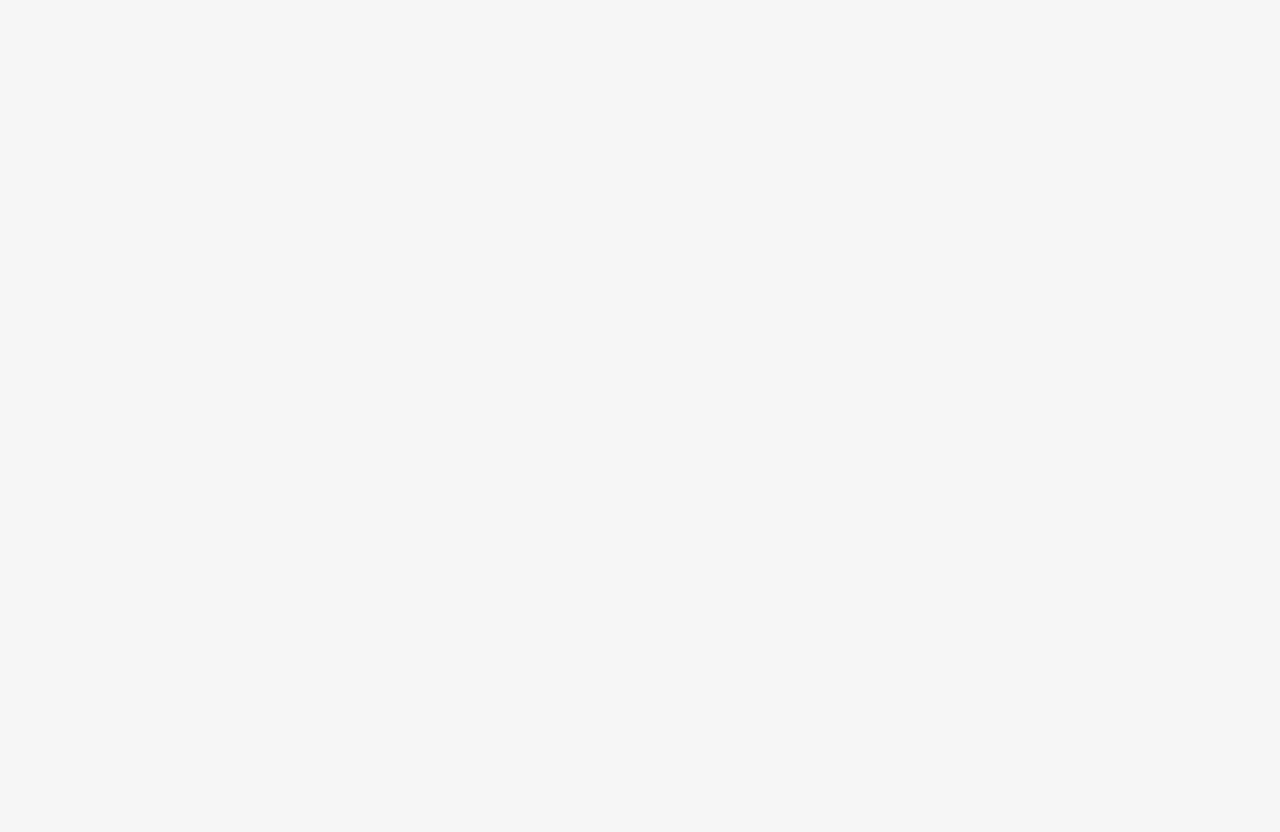
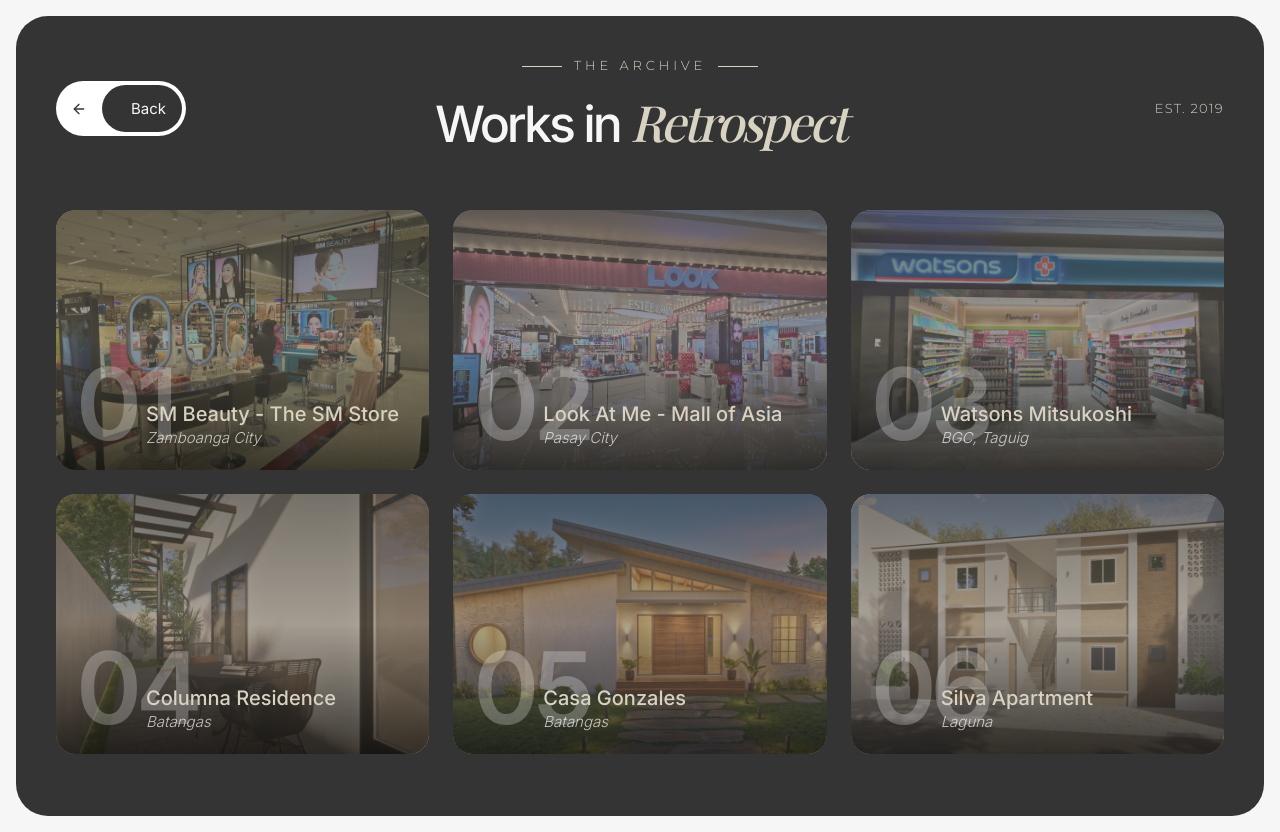
Before and after one commit to alleahbayas/architectural-portfolio, a React (Vite) app in the folder client/: page /archive in a window 1280 px wide. Before the commit this address had no page. Before the commit the page ends 800 px from the top, so only its background shows below. Built offline with nearby package versions, Linux system fonts and the light colour scheme; a web font is replaced by a local one.

Commit message:
Created the Archive Page

```diff
--- a/client/src/App.jsx
+++ b/client/src/App.jsx
@@ -1,13 +1,13 @@
 import { BrowserRouter, Routes, Route } from "react-router-dom";
 import Home from "./pages/Home";
-import Projects from "./pages/Projects";
+import Archive from "./pages/Archive";
 
 function App() {
   return (
     <BrowserRouter>
       <Routes>
         <Route path="/" element={<Home />} />
-        <Route path="/projects/:slug" element={<Projects />} />
+        <Route path="/archive" element={<Archive />} />
       </Routes>
     </BrowserRouter>
   );
--- /dev/null
+++ b/client/src/pages/Archive.css
@@ -0,0 +1,130 @@
+#archivr {
+    scroll-margin-top: 110px;
+}
+
+.archive {
+  background-color: #343434;
+  min-height: 100vh;
+  border-radius: 32px;
+  margin: 16px;
+  padding: 40px;
+}
+
+.archive-header {
+  display: grid;
+  grid-template-columns: 1fr auto 1fr;
+  align-items: center;
+  margin-bottom: 48px;
+}
+
+.archive-back {
+  position: relative;
+  display: flex;
+  align-items: center;
+  width: 130px;
+  height: 55px;
+  background-color: white;
+  border-radius: 9999px;
+  padding: 2px;
+  cursor: pointer;
+  font-family: var(--font-body);
+  overflow: hidden;
+  text-decoration: none;
+  border: none;
+  justify-self: start;
+}
+
+.archive-back-arrow {
+  position: absolute;
+  top: 0;
+  bottom: 0;
+  left: 4px;
+  width: 38px;
+  margin: auto 0;
+  color: #343434;
+  z-index: 2;
+  transition: color 0.4s ease;
+}
+
+.archive-back-text {
+  position: absolute;
+  top: 4px;
+  bottom: 4px;
+  right: 4px;
+  width: 80px;
+  display: flex;
+  align-items: center;
+  justify-content: flex-end;
+  background-color: #343434;
+  color: #F6F6F6;
+  border-radius: 9999px;
+  padding-right: 16px;
+  font-family: var(--font-body);
+  font-weight: 400;
+  font-size: 15px;
+  white-space: nowrap;
+  z-index: 1;
+  transition: width 0.4s ease;
+}
+
+.archive-back:hover .archive-back-text {
+  width: calc(100% - 8px);
+}
+
+.archive-back:hover .archive-back-arrow {
+  color: white;
+}
+
+.archive-heading {
+  text-align: center;
+}
+
+.archive-label {
+  display: flex;
+  align-items: center;
+  justify-content: center;
+  gap: 12px;
+  font-family: var(--font-label);
+  font-weight: 300;
+  font-size: 13px;
+  color: #D8D2C2;
+  letter-spacing: 0.3em;
+  margin: 0 0 8px;
+}
+
+.archive-label-line {
+  display: inline-block;
+  width: 40px;
+  height: 0.5px;
+  background-color: #D8D2C2;
+}
+
+.archive-title {
+  font-family: var(--font-body);
+  font-weight: 500;
+  font-size: 50px;
+  letter-spacing: -0.06em;
+  color: #F6F6F6;
+  margin: 0;
+}
+
+.archive-title em {
+  font-family: var(--font-heading);
+  font-style: italic;
+  font-weight: 500;
+  color: #D8D2C2;
+}
+
+.archive-est {
+  font-family: var(--font-label);
+  font-size: 13px;
+  letter-spacing: 0.1em;
+  color: #D8D2C2;
+  justify-self: end;
+}
+
+.archive-grid {
+  display: grid;
+  grid-template-columns: repeat(3, 1fr);
+  gap: 24px;
+}
--- /dev/null
+++ b/client/src/pages/Archive.jsx
@@ -0,0 +1,45 @@
+import "./Archive.css";
+import { Link } from "react-router-dom";
+import { ArrowLeft } from "lucide-react";
+import projects from "../data/Projects";
+import ProjectCard from "../components/ProjectCard";
+
+function Archive() {
+  return (
+    <section className="archive">
+      <div className="archive-header">
+        <Link to="/#projects" className="archive-back">
+          <span className="archive-back-text">Back</span>
+          <ArrowLeft size={16} className="archive-back-arrow" />
+        </Link>
+
+        <div className="archive-heading">
+          <p className="archive-label">
+            <span className="archive-label-line"></span>
+            THE ARCHIVE
+            <span className="archive-label-line"></span>
+          </p>
+          <h1 className="archive-title">
+            Works in <em>Retrospect</em>
+          </h1>
+        </div>
+
+        <span className="archive-est">EST. 2019</span>
+      </div>
+
+      <div className="archive-grid">
+        {projects.map((project, index) => (
+          <ProjectCard
+            key={project.id}
+            number={String(index + 1).padStart(2, "0")}
+            title={project.title}
+            location={project.location}
+            image={project.image}
+          />
+        ))}
+      </div>
+    </section>
+  );
+}
+
+export default Archive;
--- a/client/src/pages/Projects.css
+++ b/client/src/pages/Projects.css
@@ -163,3 +163,66 @@
   right: 16px;
   transform: scaleX(-1);
 }
+
+.project-button {
+  position: absolute;
+  top: 24px;
+  right: 75px;
+  z-index: 10;
+  display: flex;
+  align-items: center;
+  width: 180px;
+  height: 55px;
+  background-color: white;
+  border-radius: 9999px;
+  padding: 2px;
+  cursor: pointer;
+  font-family: var(--font-body);
+  overflow: hidden;
+  text-decoration: none;
+  border: none;
+}
+
+.project-button-text {
+  position: absolute;
+  top: 4px;
+  bottom: 4px;
+  left: 4px;
+  width: 140px;
+  display: flex;
+  align-items: center;
+  background-color: #343434;
+  color: white;
+  border-radius: 9999px;
+  padding-left: 20px;
+  font-family: var(--font-body);
+  font-weight: 400;
+  font-size: 15px;
+  white-space: nowrap;
+  z-index: 1;
+  transition: width 0.4s ease;
+}
+
+.project-button-arrow {
+  position: absolute;
+  top: 4px;
+  bottom: 4px;
+  right: 4px;
+  width: 38px;
+  display: flex;
+  align-items: center;
+  justify-content: center;
+  color: #222;
+  font-size: 16px;
+  font-weight: 700;
+  z-index: 2;
+  transition: color 0.4s ease;
+}
+
+.project-button:hover .project-button-text {
+  width: calc(100% - 8px);
+}
+
+.project-button:hover .project-button-arrow {
+  color: white;
+}
--- a/client/src/pages/Projects.jsx
+++ b/client/src/pages/Projects.jsx
@@ -1,4 +1,5 @@
 import "./Projects.css";
+import { Link } from "react-router-dom";
 import projects from "../data/Projects";
 import ProjectCard from "../components/ProjectCard";
 import Logo from "../assets/logo.png";
@@ -11,6 +12,11 @@
           <div className="logo">
             <img src={Logo} alt="logo" className="logo-img" />
           </div>
+
+          <Link to="/archive" className="project-button">
+            <span className="project-button-text">View Archive</span>
+            <span className="project-button-arrow">-&gt;</span>
+          </Link>
 
           <div className="project-grid">
             <div className="left-content">
```
